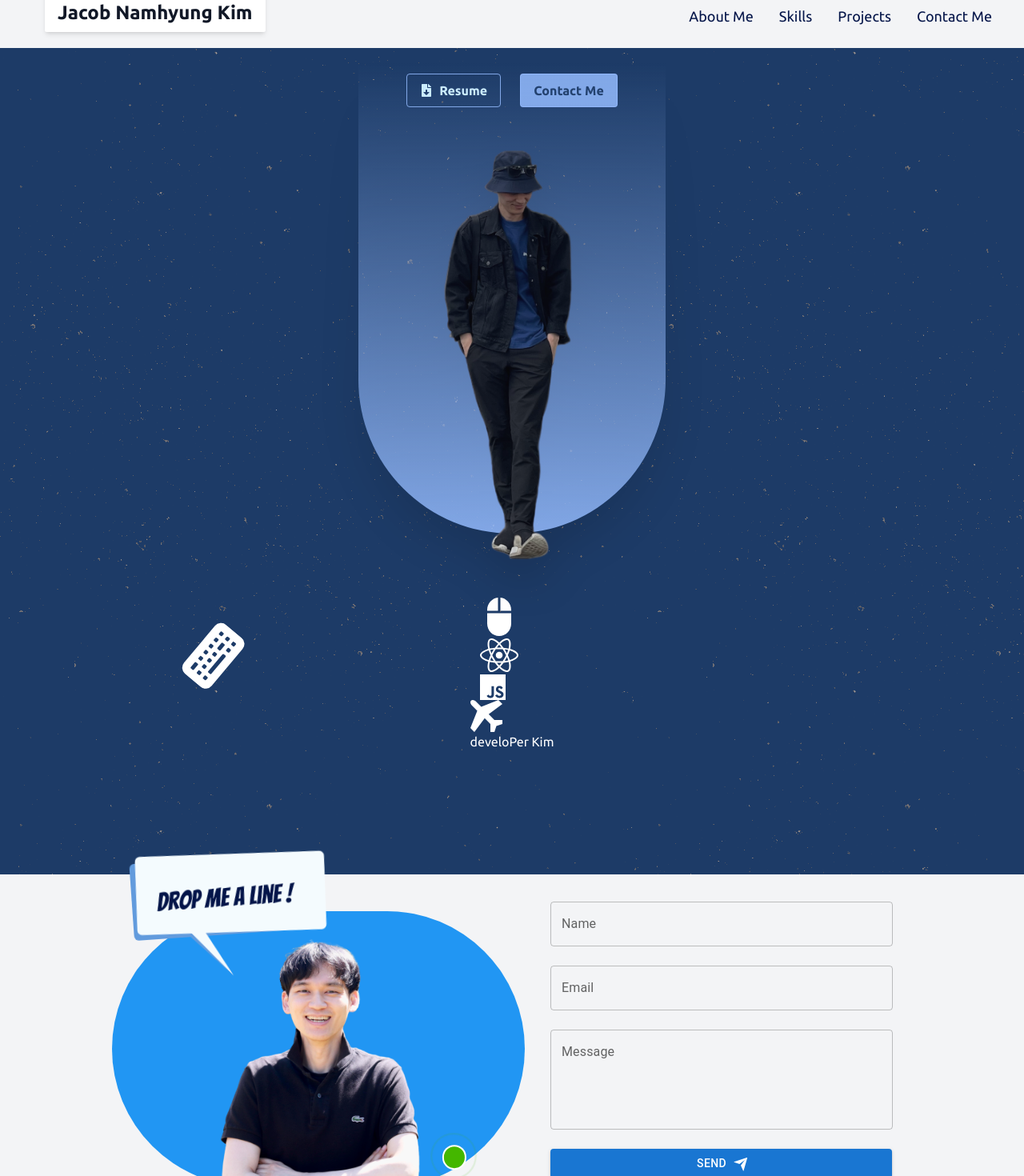
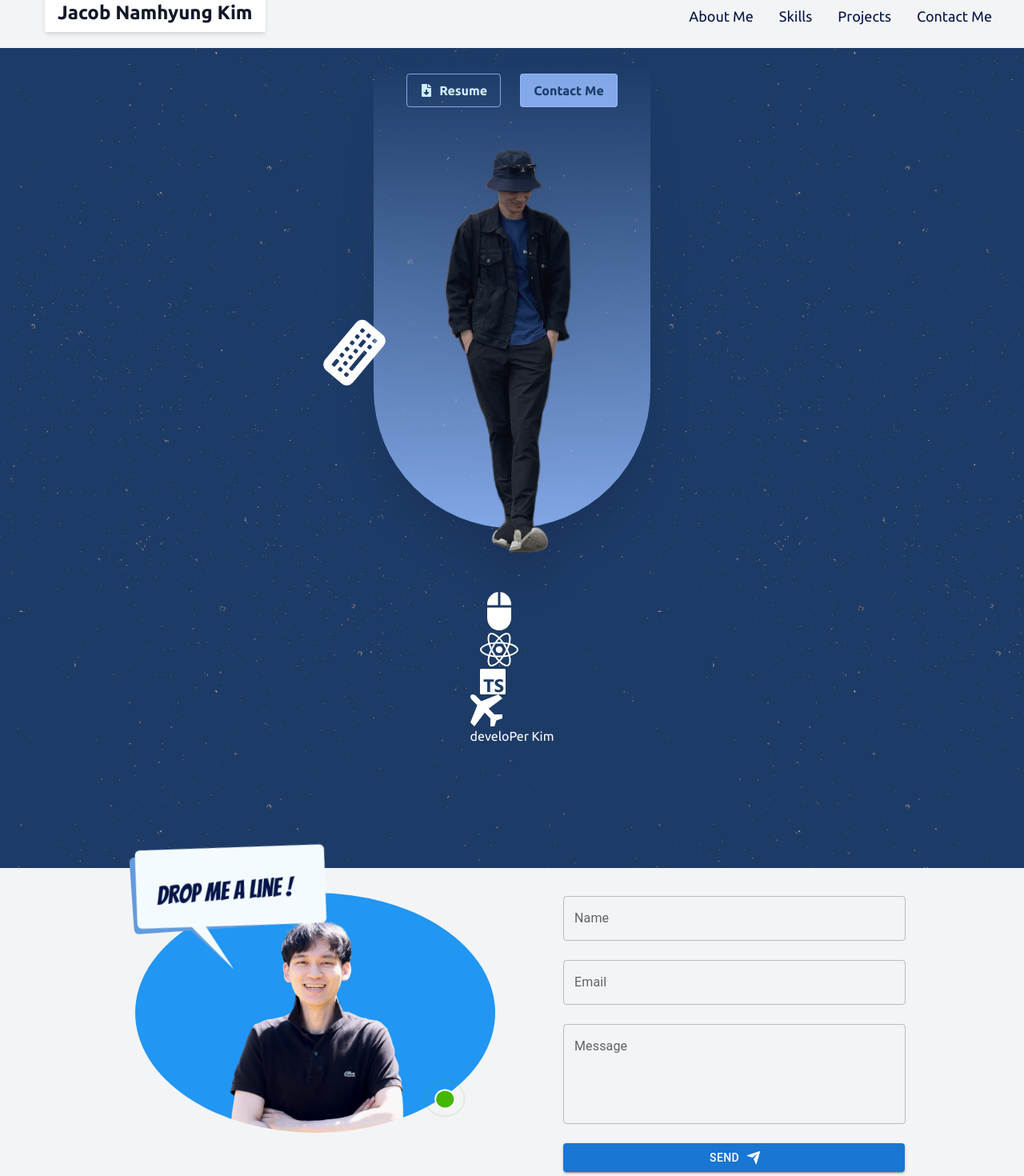
Before and after one commit to everywherejacobkim/portfolio-renewal-nextjs, a Next.js app: page / in a window 1280 px wide. Shown: the part 60-1530 px from the top of the page at 80% size. Built offline with nearby package versions, Linux system fonts and the light colour scheme; a web font is replaced by a local one.

Commit message:
Fix: fix link of contact button & style

```diff
--- a/src/pages/components/buttons/Resume.tsx
+++ b/src/pages/components/buttons/Resume.tsx
@@ -6,18 +6,18 @@ const Resume = () => {
     return (
         <div className="flex gap-6 mt-4 mb-[-5%]">
             <button
-                className="flex gap-2 items-center bg-transparent border border-primary-50 hover:bg-white text-primary-30 hover:text-primary-400 font-bold py-2 px-4 rounded"
+                className="z-50 flex gap-2 items-center bg-transparent border border-primary-50 hover:bg-white text-primary-30 hover:text-primary-400 font-bold py-2 px-4 rounded"
                 onClick={() => { }}
             >
                 <FaFileDownload />
                 <p>Resume</p>
             </button>
-            <button
-                className="flex items-center bg-primary-50 border border-primary-50 hover:bg-white text-primary-300 hover:text-primary-40 font-bold py-2 px-4 rounded"
-                onClick={() => { }}
+            <a
+                className="z-50 flex items-center bg-primary-50 border border-primary-50 hover:bg-white text-primary-300 hover:text-primary-40 font-bold py-2 px-4 rounded"
+                href="#contact"
             >
                 <p>Contact Me</p>
-            </button>
+            </a>
         </div>
     )
 }
--- a/src/pages/components/contact/Contact.tsx
+++ b/src/pages/components/contact/Contact.tsx
@@ -56,7 +56,7 @@ const Contact: React.FC = () => {
   };
 
   return (
-    <section id="contact" className="bg-gray-100 w-full pb-8">
+    <section id="contact" className="relative bg-gray-100 w-full pb-8 mt-[12%]">
       <div className='speech-bubble'>
         <p className='bubble-text'>Drop Me A Line !</p>
       </div>
@@ -70,9 +70,10 @@ const Contact: React.FC = () => {
             <Image
               src={contactMe}
               alt="me"
-
-              height={350}
-              className="rounded-full m-4"
+              width={450}
+              height={450}
+              className=""
+              style={{ borderRadius: "50%" }}
             />
           </StyledBadge>
         </div>
--- a/src/pages/components/mainFigure/index.tsx
+++ b/src/pages/components/mainFigure/index.tsx
@@ -2,7 +2,7 @@ import React from 'react';
 import Image from "next/image";
 import { BsKeyboardFill, BsFillMouse2Fill } from 'react-icons/bs';
 import { FaReact } from 'react-icons/fa';
-import { SiJavascript } from 'react-icons/si';
+import { SiTypescript } from 'react-icons/si';
 import { ImAirplane } from 'react-icons/im';
 import mainImage from '../../../../public/assets/images/main-me.png';
 import Resume from '../buttons/Resume';
@@ -12,12 +12,12 @@ type Props = {}
 const index = (props: Props) => {
   return <>
     <Resume />
-      <div className='flex w-[30%] mt-2 justify-center drop-shadow-2xl rounded-b-full bg-gradient-to-b from-transparent to-primary-50'>
+      <div className='flex w-[27%] mt-2 justify-center drop-shadow-2xl rounded-b-full bg-gradient-to-b from-transparent to-primary-50'>
           <Image
             src={mainImage}
             alt="me"
-            width={350}
-            height={350}
+            width={360}
+            height={360}
               style={{
                   filter: "brightness(85%) contrast(95%) grayscale(15%)",
                   transform: "translateX(-2%) translateY(9.5%)",
@@ -26,18 +26,17 @@ const index = (props: Props) => {
               </div>
         <div className=" text-white">
               <BsKeyboardFill className="text-white" size="5rem" style={{
-                transform: "rotate(-50deg) translate(-20.4rem, -13.5rem)",
+                transform: "rotate(-50deg) translate(90%, -20rem)",
             }}/>
             <BsFillMouse2Fill className="text-white" size="3rem" />
             <FaReact className="reactLogo" size="3rem" />
-            <SiJavascript className="jsLogo" size="2rem" />
+            <SiTypescript className="jsLogo" size="2rem" />
         </div>
         <div className=' text-white'>
             <ImAirplane className='airplane' size="2.5rem" />
             <p className='meTitle-text'>develoPer Kim</p>
-        </div>
-
-        </>
+    </div>
+  </>
 }
 
 export default index
--- a/src/styles/globals.css
+++ b/src/styles/globals.css
@@ -43,7 +43,7 @@
   margin: 0 auto;
   display: grid;
   grid-template-columns: 50% 50%;
-  gap: 3rem;
+  gap: 4rem;
 }
 
 #contact .form-wrapper form{
```
